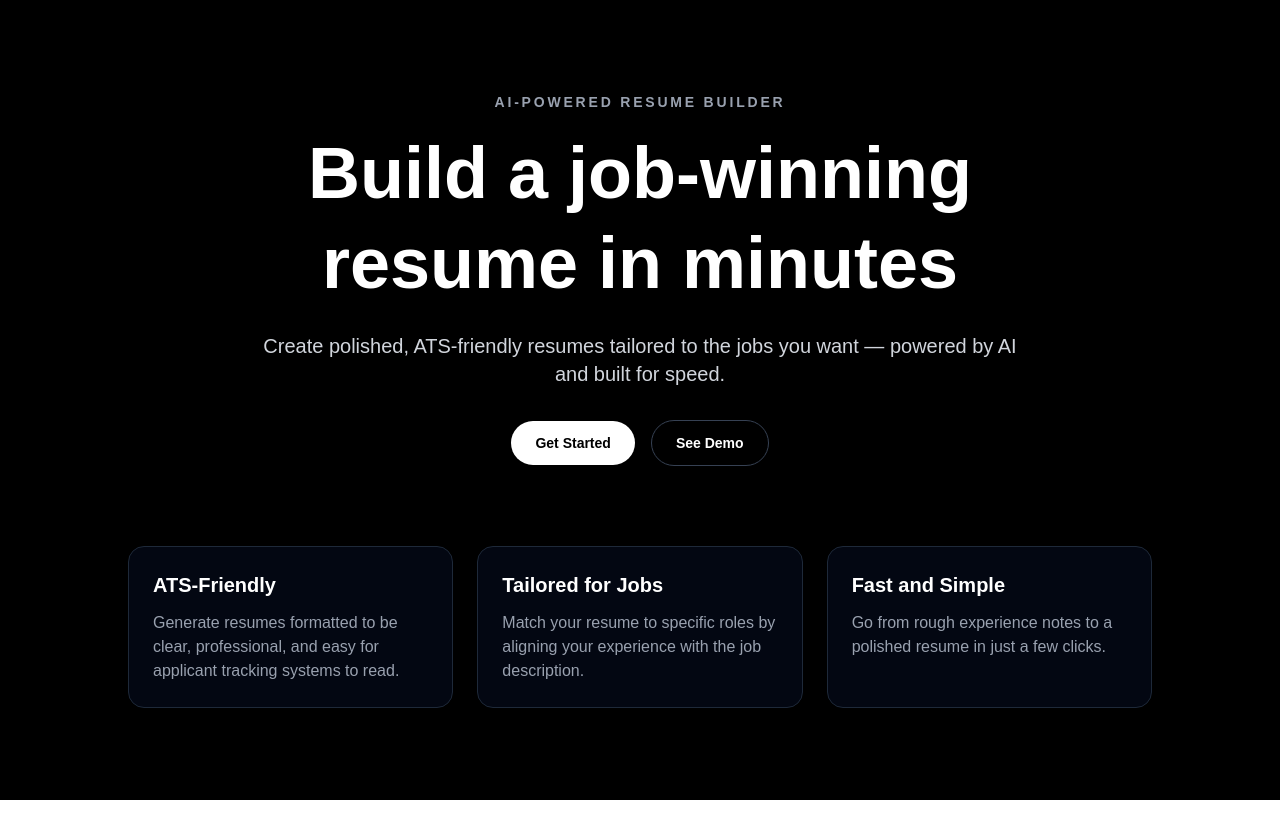
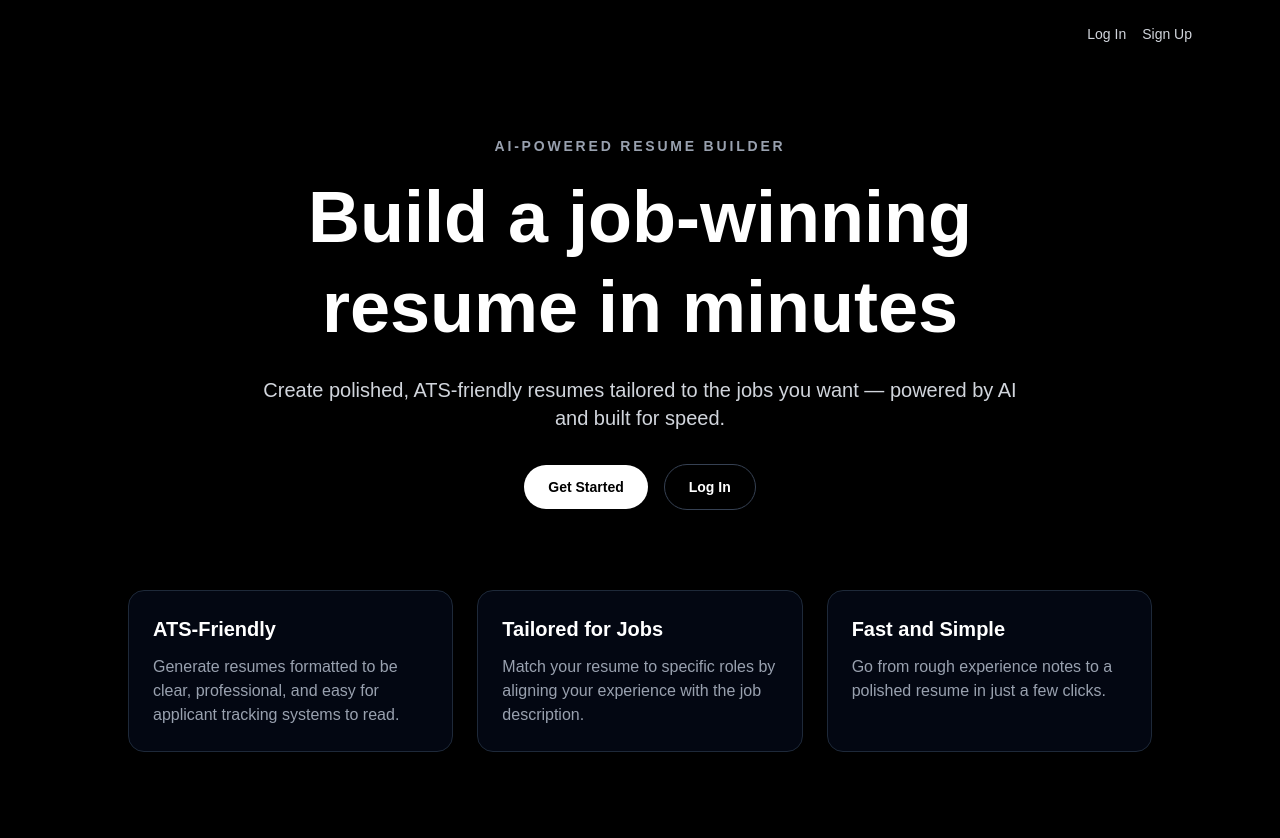
Before and after one commit to JasonKim221/resume-generator, a Next.js app: page / in a window 1280 px wide. Shown: the top 838 px of the page. Before the commit the page ends 800 px from the top, so only its background shows below. Built offline with nearby package versions, Linux system fonts and the light colour scheme.

Commit message:
Connect landing page buttons

```diff
--- a/app/page.tsx
+++ b/app/page.tsx
@@ -1,6 +1,17 @@
+import Link from "next/link";
 export default function Home() {
   return (
     <main className="min-h-screen bg-black text-white">
+      <nav className="mx-auto flex max-w-6xl items-center justify-end px-6 pt-6">
+  <div className="flex gap-4">
+    <Link href="/login" className="text-sm text-gray-300 hover:text-white">
+      Log In
+    </Link>
+    <Link href="/signup" className="text-sm text-gray-300 hover:text-white">
+      Sign Up
+    </Link>
+  </div>
+</nav>
       <section className="mx-auto flex min-h-screen max-w-6xl flex-col items-center justify-center px-6 text-center">
         <div className="max-w-3xl">
           <p className="mb-4 text-sm font-semibold uppercase tracking-[0.2em] text-gray-400">
@@ -17,13 +28,20 @@ export default function Home() {
           </p>
 
           <div className="flex flex-col items-center justify-center gap-4 sm:flex-row">
-            <button className="rounded-full bg-white px-6 py-3 text-sm font-semibold text-black transition hover:scale-105">
-              Get Started
-            </button>
-            <button className="rounded-full border border-gray-700 px-6 py-3 text-sm font-semibold text-white transition hover:bg-gray-900">
-              See Demo
-            </button>
-          </div>
+  <Link
+    href="/signup"
+    className="rounded-full bg-white px-6 py-3 text-sm font-semibold text-black transition hover:scale-105"
+  >
+    Get Started
+  </Link>
+
+  <Link
+    href="/login"
+    className="rounded-full border border-gray-700 px-6 py-3 text-sm font-semibold text-white transition hover:bg-gray-900"
+  >
+    Log In
+  </Link>
+</div>
         </div>
 
         <div className="mt-20 grid w-full max-w-5xl gap-6 md:grid-cols-3">
```
